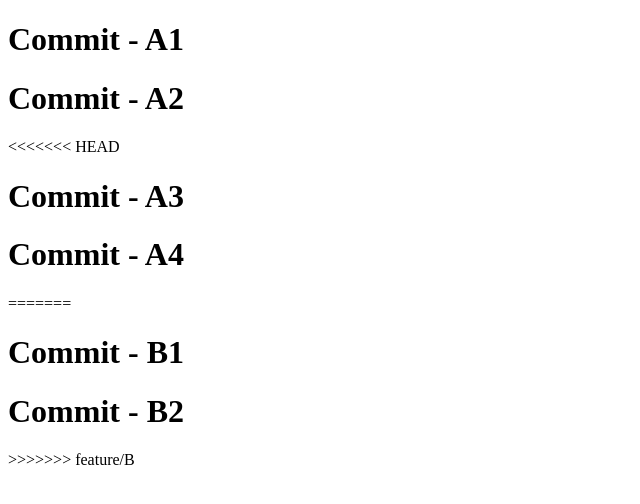
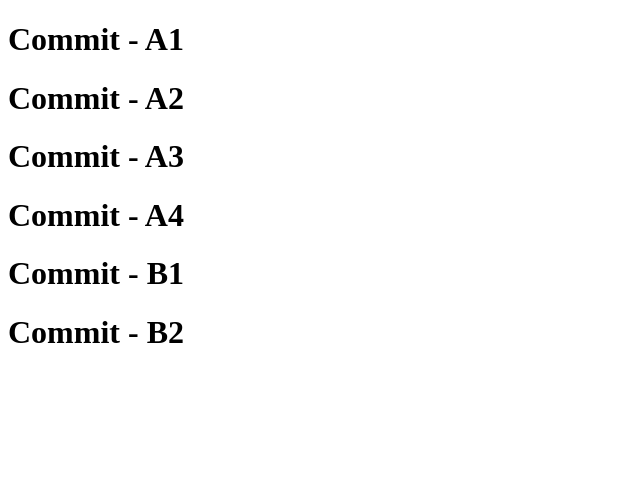
Before and after one commit to hoanntf9/git-course, a plain HTML site: page index.html in a window 1280 px wide. Shown: the whole page, without its empty margins (0-640 px from the left). Drawn offline with Linux system fonts and the light colour scheme.

Commit message:
fix conflict v2

```diff
--- a/index.html
+++ b/index.html
@@ -11,13 +11,10 @@
   <h1>Commit - A1</h1>
   <h1>Commit - A2</h1>
 
-<<<<<<< HEAD
   <h1>Commit - A3</h1>
   <h1>Commit - A4</h1>
-=======
   <h1>Commit - B1</h1>
   <h1>Commit - B2</h1>
->>>>>>> feature/B
 
 </body>
 
```
